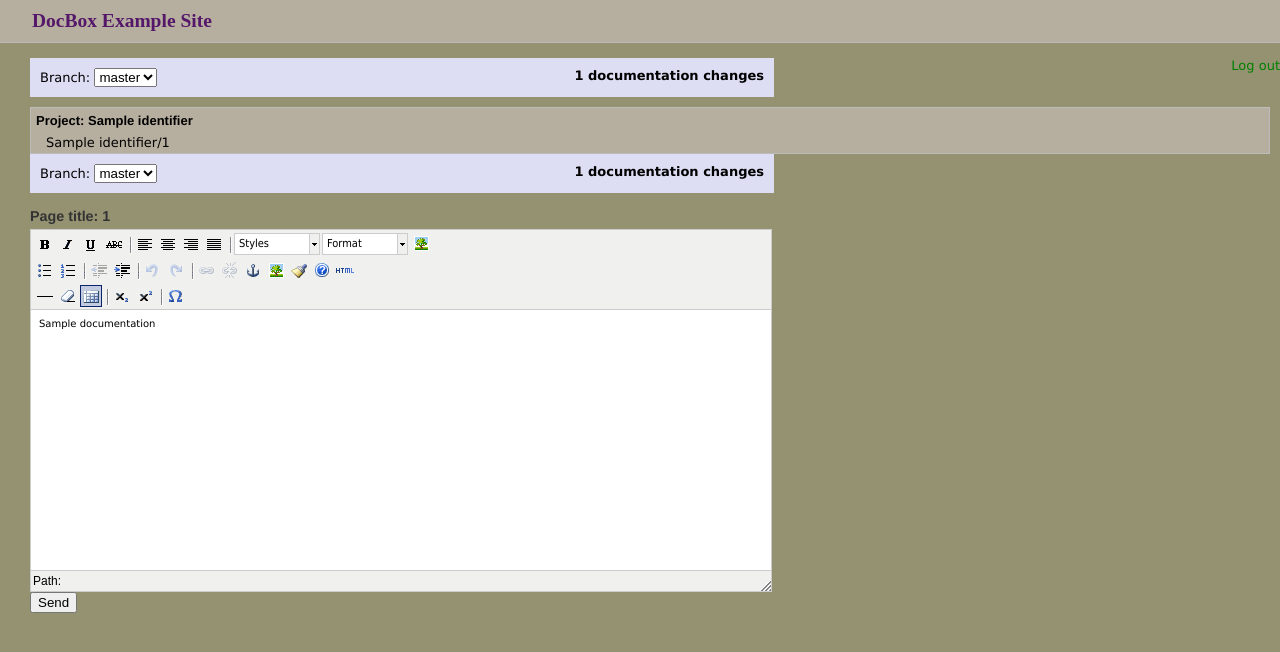
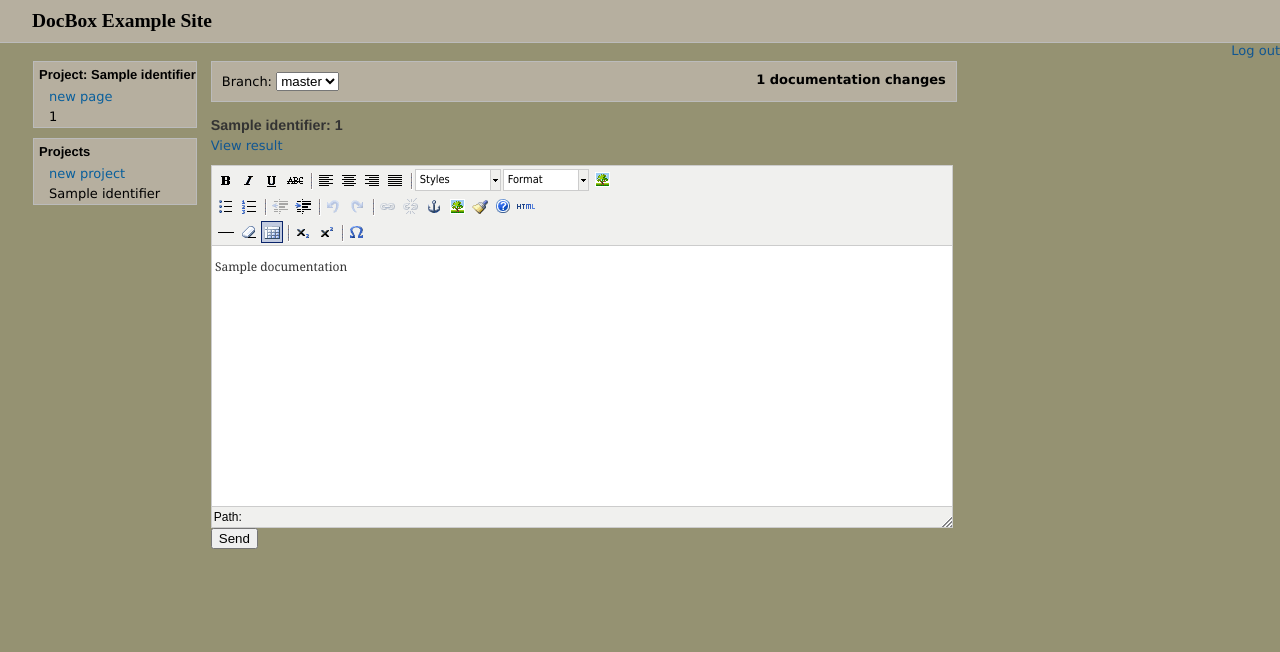
Before and after one commit to fdb/docbox, a Django app: template docbox/templates/docbox/view_writer_page.html in a window 1280 px wide. Shown: the top 652 px of the page. Run offline with Django 3.2, Linux system fonts and the light colour scheme; the template is opened without the code that fills it: most values are stand-ins (such as "Sample title", 1, 10 or a date in 2020).

Commit message:
changes in templates to reflect the css changes.

```diff
--- a/docbox/templates/docbox/view.html
+++ b/docbox/templates/docbox/view.html
@@ -1,5 +1,5 @@
-{% extends "base.html" %}
-{% block extrahead %}
+{% extends "view.html" %}
+{% block js %}
 	<script type="text/javascript" src="{{MEDIA_URL}}/js/loadmedia.js"></script>
 	<script type="text/javascript">
 	    window.onload = function() {
@@ -8,7 +8,6 @@
 	</script>
 {% endblock %}
 {% block title %}{% if page.title %}{{ page.title }}{% else %}{{ block.super }}{% endif %}{% endblock %}
-
 {% block content %}
 {% if page.title %}
 <h1>{{ page.title }}</h1>
--- a/docbox/templates/docbox/view_writer_page.html
+++ b/docbox/templates/docbox/view_writer_page.html
@@ -1,8 +1,6 @@
-{% extends "base.html" %}
+{% extends "writer.html" %}
 {% block title %}Write some docu{% endblock%}
-{% block extrahead %}
-<link type="text/css" rel="stylesheet" media="all" href="{{ MEDIA_URL }}/css/ml.css" />
-
+{% block js %}
 <script>var MEDIA_URL = "{{ MEDIA_URL }}";</script>
 <script src="/media/js/tiny_mce/tiny_mce.js"></script>
 <script src="/media/js/prototype.js"></script>
@@ -10,52 +8,42 @@
 <script src="/media/js/load_tinymce.js"></script>
 {% endblock %}
 {% block content %}
-<a href="/logout/" style="float:right;color:green;">Log out</a>
 
-{% if docstates %}
-<form method='POST' action='.'>
-<div style="background:#ddddf3;padding: 10px 10px; margin: 0 0 10px 0; width:724px;">
-	Branch: <select><option>master</option><option>v1.0</option></select>
-	<span style="float:right">
-	<strong><a href="#" onclick="document.getElementById('commit').style.display='block';">{{ docstates|length }} documentation changes</a></strong>
-	</span>
-	<div style="display:none;" id="commit">
-	<div style="margin:10px 0 0 0;">
-		<ul>
-		    {% for docstatus in docstates %}
-			<li><a href="/writer/{{ docstatus.project.identifier }}/">{{ docstatus.project.identifier }}</a></li>
-			{% endfor %}
-		</ul>
-	</div>
-	<div style="margin:10px 0 0 0;"><textarea style="width:719px;height:100px;" name="commitString"></textarea></div>
-	<div>
-	<span style="float:right">
-	<input type="submit" name="cancelCommit" value="Cancel" />
-	<input type="submit" name="commit" value="Commit" />
-	</span>
-	</div>
-	<br style="clear:both;">
-	</div>
-</div>
-</form>
-{% endif %}
-
+<table>
+    <tr>
+        <td class="projects-nav" valign="top">
 <div id="pages">
 <h2>Project: <a href="/writer/project/{{ project.identifier }}/">{{ project.identifier }}</a></h2>
 <ul>
+    {% if page %}
+    <li class="newpage"><a href="/writer/project/{{ project.identifier }}/page/">new page</a></li>
+    {% endif %}
 {% for page in project.pages %}
-    <li><a href="/writer/project/{{ project.identifier }}/page/{{ page }}">{{ project.identifier }}/{{ page }}</a></li>
+    <li><a href="/writer/project/{{ project.identifier }}/page/{{ page }}">{{ page }}</a></li>
 {% endfor %}
 </ul>
 </div>
 
+{% if projects %}
+<div id="projectlist">
+    <h2>Projects</h2>
+    <ul>
+        <li class="newproject"><a href="/writer/project/">new project</a></li>
+{% for project in projects %}
+        <li><a href="/writer/project/{{ project.identifier }}/">{{ project.identifier }}</a></li>
+{% endfor %}
+    </ul>
+</div>
+{% endif %}
+</td>
+<td>
 <div id="project">
 <div class="yui-skin-sam">
     <form method="post" action=".">
         {% if changes %}
-        <div style="background:#ddddf3;padding: 10px 10px; margin: 0 0 10px 0; width:724px;">
+        <div id="changes">
         	Branch: <select><option>master</option><option>v1.0</option></select>
-        	<span style="float:right">
+        	<span style="float:right;">
         	<strong><a href="#" onclick="document.getElementById('commit').style.display='block';">{{ changes|length }} documentation changes</a></strong>
         	</span>
         	<div style="display:none;" id="commit">
@@ -84,15 +72,20 @@
         </div>{% endif %}
 
         {% if page %}
-        <h2>Page title: {{ page }}</h2>
+        <h2>{{ project.identifier }}: {{ page }}</h2>
+        <p><a id="link_result" href="/{{ project.identifier }}/{{ page }}/">View result</a></p>
         {% else %}
-        <label for="page_name">Page title:</label><input type="input" id="page_name" name="page-name" maxlength="200" value="{{ page }}" />
+        <h2>{{ project.identifier }}: Create a new page</h2>
+        <label for="page_name">Title:</label><input type="input" id="page_name" name="page-name" maxlength="200" value="{{ page }}" />
         {% endif %}
-        <textarea id="docarea" name="doc-content" class="mceEditor" style="width: 742px; height: 350px;">
+        <textarea id="docarea" name="doc-content" class="mceEditor" style="width:742px;height: 350px;">
             {{ documentation|safe }}
         </textarea>
         <input type="submit" value="Send" />
     </form>
 </div>
 </div>
+</td>
+</tr>
+</table>
 {% endblock %}
--- a/example_site/media/js/load_tinymce.js
+++ b/example_site/media/js/load_tinymce.js
@@ -2,7 +2,7 @@ tinyMCE.init({
 	mode : "textareas",
 	theme : "advanced",
     plugins: "safari,mnml",
-	content_css : MEDIA_URL + "/css/content.css",
+	content_css : MEDIA_URL + "/css/default.css",
 	editor_selector : "mceEditor",
 	theme_advanced_buttons1_add : "mnml",
 	theme_advanced_toolbar_location : "top",
--- a/example_site/templates/base.html
+++ b/example_site/templates/base.html
@@ -4,20 +4,8 @@
 <head>
 	<meta http-equiv="Content-Type" content="text/html; charset=utf-8" />
 	<title>DocBox | {% block title %}{% endblock %}</title>
-	<meta http-equiv="Content-Type" content="text/html; charset=utf-8" />
-	<link type="text/css" rel="stylesheet" media="all" href="{{ MEDIA_URL }}/css/base.css" />
-	<link type="text/css" rel="stylesheet" media="all" href="{{ MEDIA_URL }}/css/other.css" />
-
-	{% block extrahead %}{% endblock %}
+	{% block css %}{% endblock %}
+	{% block js %}{% endblock %}
 </head>
-<body>
-<div id="header">
-	<h1><a href="/">DocBox Example Site</a></h1>
-</div>
-<div id="wrap">
-	<div id="content">
-		{% block content %}{% endblock %}
-	</div>
-</div>
-</body>
+{% block body %}{% endblock %}
 </html>
--- /dev/null
+++ b/example_site/templates/writer.html
@@ -0,0 +1,21 @@
+{% extends "base.html" %}
+
+{% block css %}
+    <link type="text/css" rel="stylesheet" media="all" href="{{MEDIA_URL}}/css/base.css" />
+    <link type="text/css" rel="stylesheet" media="all" href="{{MEDIA_URL}}/css/other.css" />
+    <link type="text/css" rel="stylesheet" media="all" href="{{ MEDIA_URL }}/css/ml.css" />
+{% endblock %}
+
+{% block body %}
+<body>
+    <div id="header">
+    	<h1><a href="/" style="color: black;">DocBox Example Site</a></h1>
+        <a href="/logout/" id="logout" style="">Log out</a>
+    </div>
+    <div id="wrap">
+    	<div id="content">
+    		{% block content %}{% endblock %}
+    	</div>
+    </div>
+</body>
+{% endblock %}
```
Also changed, not shown: docbox/templates/docbox/view_writer_project.html (+27 -24 lines), example_site/templates/view.html (added, +19 -0 lines).
